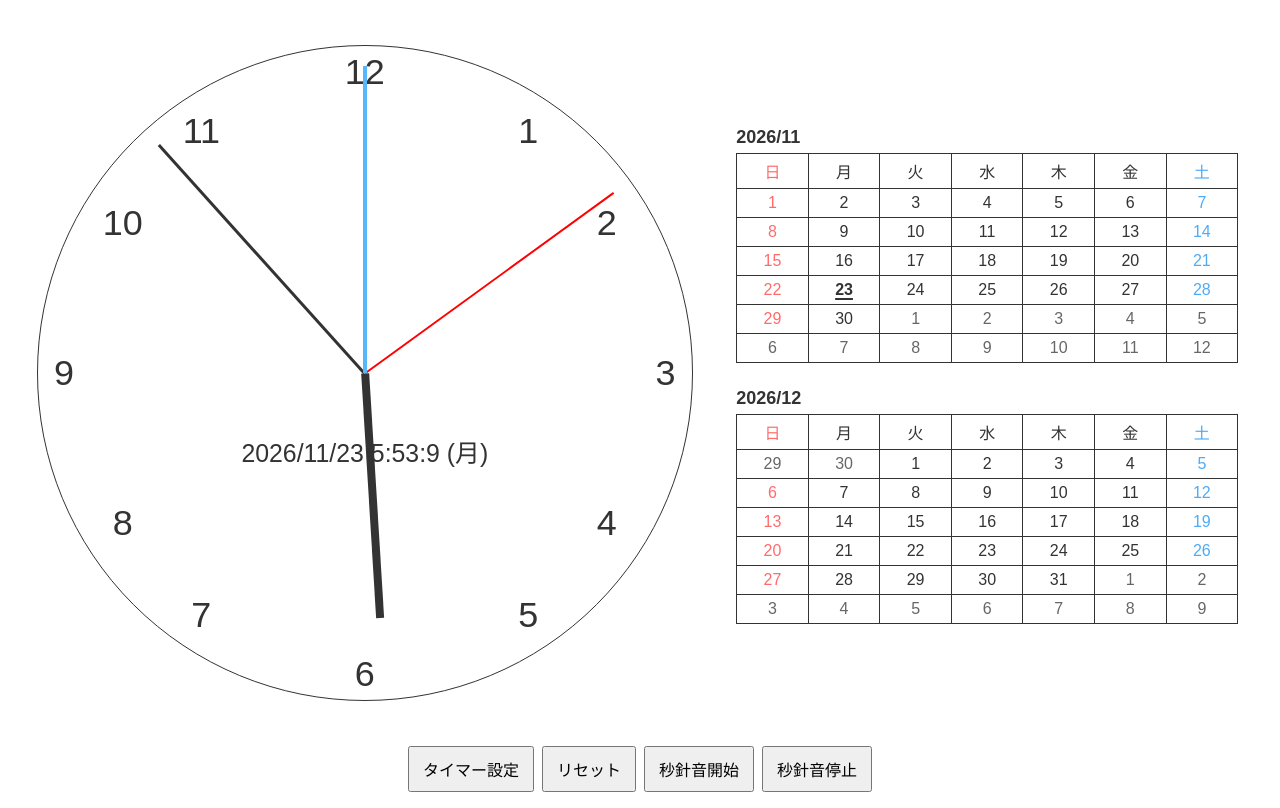
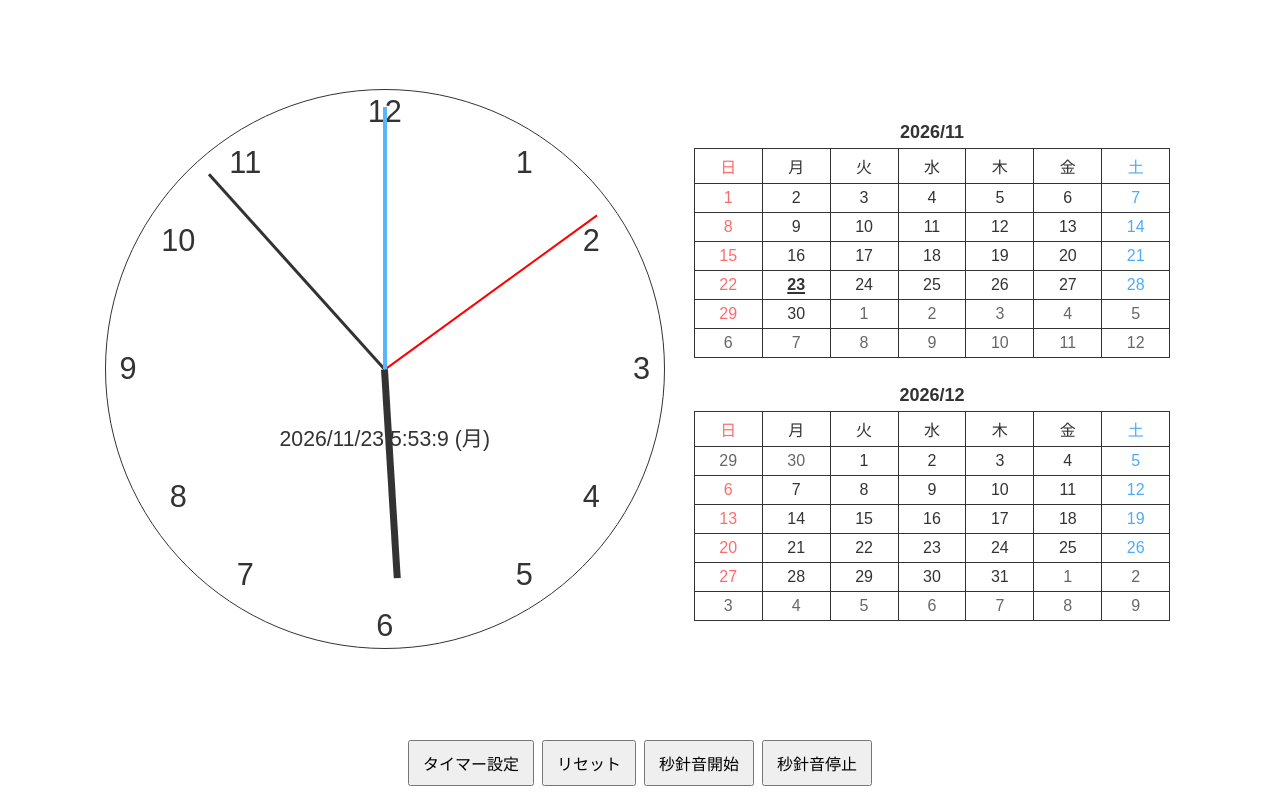
Before and after one commit to KOJI-YAMAMOTO-GitHub/clock, a plain HTML site: page index.html in a window 1280 px wide. Drawn offline with Linux system fonts and the light colour scheme.

Commit message:
Add files via upload

```diff
--- a/css/calender.css
+++ b/css/calender.css
@@ -1,7 +1,5 @@
-section {margin:5px;} h1 {font-size:clamp(14px,2.5vw,18px);margin:5px 0;}
+section {margin:5px;} h1 {font-size:clamp(14px,2.5vw,18px);margin:5px 0;text-align:center;}
 table {border-spacing:0;border-collapse:collapse;width:100%;table-layout:fixed;}
-td {border:1px solid var(--clock-border);padding:clamp(2px,1vw,5px);text-align:center;color:var(--text-color);}
+td {border:1px solid var(--clock-border);padding:clamp(2px,0.65vw,5px);text-align:center;color:var(--text-color);}
 td:first-child {color:#ff6b6b;} td:last-child {color:#4dabf7;} td.is-disabled {color:#666;}
-
-/* 今日の日付：控えめに太字＋下線で表示 */
-td.today {font-weight:bold;text-decoration:underline;text-decoration-thickness:2px;text-underline-offset:3px;}
+td.today {background:transparent!important;color:inherit!important;font-weight:700!important;text-decoration:underline;text-decoration-thickness:2px;text-underline-offset:2px;border-radius:0!important;box-shadow:none!important;}
--- a/css/style.css
+++ b/css/style.css
@@ -1,12 +1,11 @@
-/* Responsive layout */
 :root { --bg-color:#fff; --text-color:#333; --clock-border:#333; --needle-color:#333; }
 @media (prefers-color-scheme:dark) { :root {--bg-color:#1a1a1a;--text-color:#f0f0f0;--clock-border:#555;--needle-color:#fff;} }
 * { box-sizing:border-box; }
-html,body { margin:0; min-height:100%; width:100%; background:var(--bg-color);color:var(--text-color); }
-body { min-height:100dvh; padding:12px; font-family:sans-serif; overflow-x:hidden; }
-.layout { min-height:calc(100dvh - 24px); display:flex; align-items:center; justify-content:center; gap:clamp(12px,3vw,40px); }
-.clock { position:relative; width:min( min(78vw,78vh), 800px); aspect-ratio:1; flex:0 1 auto; border:1px solid var(--clock-border);border-radius:50%; }
-.clock span[class^="clock_"] {position:absolute; transform:translate(-50%,-50%);font-size:clamp(14px,5.5cqw,50px); }
+html,body { margin:0; width:100%; min-height:100%; background:var(--bg-color);color:var(--text-color); }
+body { min-height:100dvh; padding:8px; font-family:sans-serif; overflow-x:hidden; display:flex;flex-direction:column; }
+.layout { flex:1 0 auto; min-height:0; width:100%;display:flex;align-items:center;justify-content:center;gap:clamp(8px,2vw,24px); }
+.clock { position:relative; width:min( min(78vw,78dvh), 800px); aspect-ratio:1; flex:0 1 auto; border:1px solid var(--clock-border);border-radius:50%; }
+.clock span[class^="clock_"] {position:absolute; transform:translate(-50%,-50%);font-size:clamp(12px,5.5cqw,50px); }
 .clock { container-type:inline-size; }
 .clock_12 {top:4%;left:50%;}.clock_1 {top:13%;left:75%;}.clock_2 {top:27%;left:87%;}.clock_3 {top:50%;left:96%;}
 .clock_4 {top:73%;left:87%;}.clock_5 {top:87%;left:75%;}.clock_6 {top:96%;left:50%;}.clock_7 {top:87%;left:25%;}
@@ -18,21 +17,39 @@ body { min-height:100dvh; padding:12px; font-family:sans-serif; overflow-x:hidde
 .start {background:#d9d9d9;width:.25%;}.stop {background:#56b7fd;width:.6%;}
 #time,#endtime {position:absolute;left:50%;transform:translate(-50%,-50%);margin:0;text-align:center;white-space:nowrap;max-width:90%;font-size:clamp(10px,3.8cqw,35px);}
 #time {top:62%;}#endtime {top:70%;font-size:clamp(10px,2.8cqw,25px);}
-.calendar-wrap {flex:0 1 auto;max-width:100%;}#calendar {position:static;transform:none;display:flex;gap:10px;flex-wrap:wrap;justify-content:center;align-items:flex-start;}
+.calendar-wrap {flex:0 1 auto;min-width:0;max-width:100%;}#calendar {display:flex;gap:clamp(4px,1vw,12px);flex-wrap:wrap;justify-content:center;align-items:flex-start;width:100%;}
+#calendar section {flex:1 1 260px;min-width:0;max-width:460px;}
 .backflash {animation:flash 1s linear infinite;background:#535353;}@keyframes flash{0%,50%,100%{opacity:0;}35%{opacity:1;background:#e1ff00;}65%{opacity:1;background:#0098ea;}}
-.controls {display:flex;justify-content:center;flex-wrap:wrap;gap:8px;padding:8px;}
+.controls {display:flex;justify-content:center;flex-wrap:wrap;gap:8px;padding:8px 4px;flex:0 0 auto;}
 button {font-size:16px;padding:9px 13px;}
 dialog {border:1px solid #777;border-radius:12px;color:var(--text-color);background:var(--bg-color);padding:20px;max-width:90vw;}
 dialog::backdrop {background:#0008;}#timerForm {display:grid;gap:16px;}#timerMinutes{width:100px;font-size:18px;}
 .dialog-buttons {display:flex;gap:12px;justify-content:flex-end;}
-@media (orientation:portrait) {
- .layout {flex-direction:column;justify-content:flex-start;gap:12px;min-height:auto;}
- .clock {width:min(94vw,48dvh,800px);}
- .calendar-wrap {width:100%;}.controls {padding-bottom:env(safe-area-inset-bottom);}
+/* Portrait: stacked, with both calendar months readable below the clock. */
+@media (max-aspect-ratio:1/1) {
+ body {padding:8px;}
+ .layout {flex-direction:column;justify-content:flex-start;align-items:center;gap:10px;}
+ .clock {width:min(94vw,42dvh,600px);flex:0 0 auto;}
+ .calendar-wrap {width:min(100%,760px);flex:0 0 auto;}
+ #calendar section {flex:1 1 100%;max-width:none;}
 }
-@media (orientation:landscape) {
- body {padding:8px;}
- .layout {min-height:calc(100dvh - 70px);flex-direction:row;}
- .clock {width:min(82dvh,58vw,800px);}
- .calendar-wrap {max-width:40vw;}
+/* Landscape: keep the clock within the space above/beside the controls and calendar. */
+@media (min-aspect-ratio:1/1) {
+ body {padding:6px;}
+ .layout {flex-direction:row;align-items:center;justify-content:center;gap:clamp(8px,2vw,24px);}
+ .clock {width:min(70dvh,52vw,760px);max-width:calc(100dvh - 120px);flex:0 1 auto;}
+ .calendar-wrap {width:min(38vw,520px);max-width:38vw;flex:0 1 38vw;}
+ #calendar section {flex:1 1 100%;max-width:none;}
 }
+/* Narrow landscape phones: calendar compact; never allow the clock to exceed usable height. */
+@media (orientation:landscape) and (max-height:500px) {
+ body {padding:4px;}
+ .layout {min-height:0;}
+ .clock {width:min(48dvh,45vw,calc(100dvh - 90px));}
+ .calendar-wrap {width:min(44vw,460px);max-width:44vw;}
+ #calendar section {margin:2px 0;}
+ h1 {font-size:clamp(12px,2.4vh,16px)!important;margin:2px 0!important;}
+ td {padding:1px!important;font-size:clamp(10px,2.3vh,14px);}
+ .controls {gap:4px;padding:4px;}
+ button {font-size:13px;padding:5px 7px;}
+}
```
